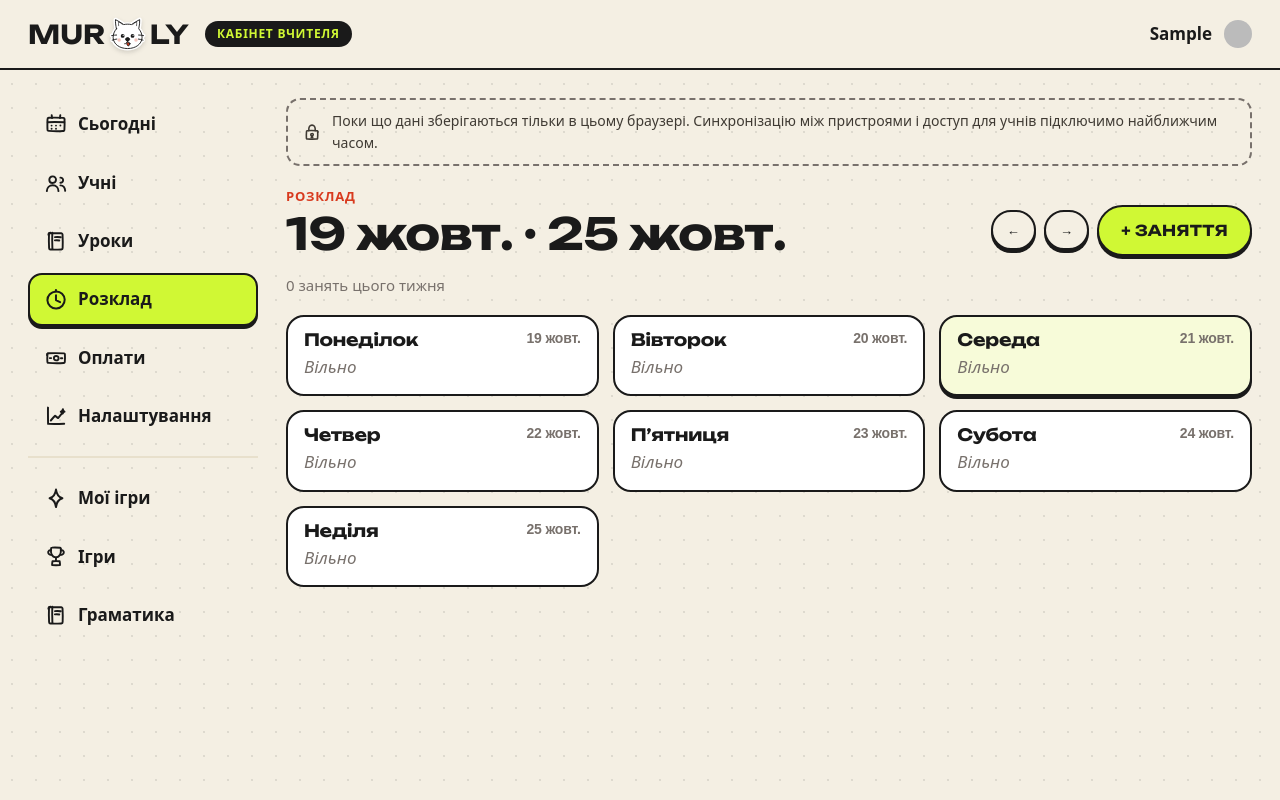
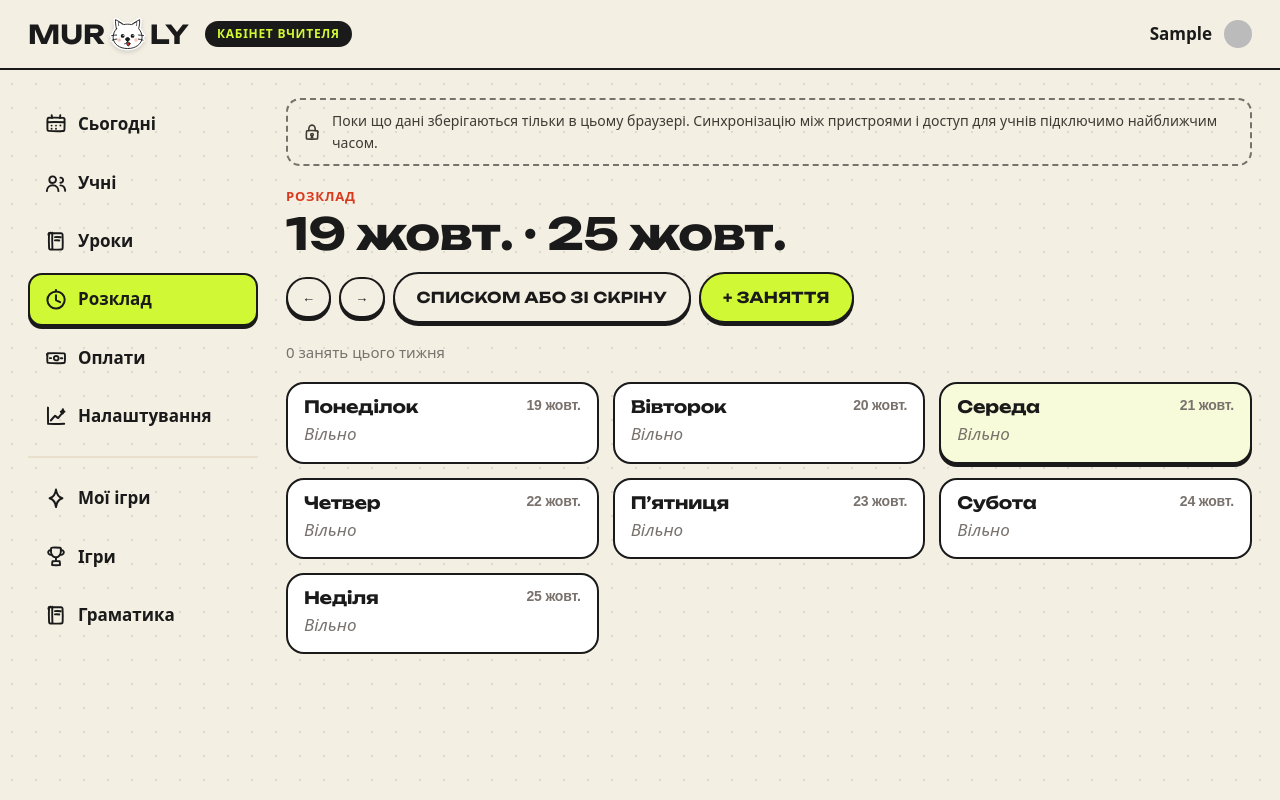
Before and after one commit to mariyavalyanskaya95-create/murly-saas, a Next.js app: page /teacher/schedule in a window 1280 px wide. Built offline with nearby package versions, Linux system fonts and the light colour scheme; no server answers; sample sign-in values are in the browser's storage; some icons are missing; a web font is replaced by a local one.

Commit message:
Schedule: list or screenshot import

```diff
--- a/app/teacher/schedule/page.tsx
+++ b/app/teacher/schedule/page.tsx
@@ -2,6 +2,7 @@
 import { useState } from 'react';
 import LessonRow from '@/components/teacher/LessonRow';
 import { LessonForm } from '@/components/teacher/forms';
+import ScheduleImport from '@/components/teacher/ScheduleImport';
 import { localeOf, plural, sameDay, useTeacher } from '@/lib/teacher-store';
 import { useT } from '@/components/LangProvider';
 
@@ -18,6 +19,7 @@ export default function SchedulePage() {
   const { data, ready } = useTeacher();
   const [offset, setOffset] = useState(0);
   const [open, setOpen] = useState(false);
+  const [imp, setImp] = useState(false);
   if (!ready) return null;
 
   const monday = startOfWeek(new Date()); monday.setDate(monday.getDate() + offset * 7);
@@ -35,10 +37,12 @@ export default function SchedulePage() {
           <button className="mu-btn t-btn-sm" onClick={() => setOffset(offset - 1)} aria-label={t({ uk: 'Попередній тиждень', ru: 'Предыдущая неделя', en: 'Previous week' })}>←</button>
           {offset !== 0 && <button className="mu-btn t-btn-sm" onClick={() => setOffset(0)}>{t({ uk: 'Цей тиждень', ru: 'Эта неделя', en: 'This week' })}</button>}
           <button className="mu-btn t-btn-sm" onClick={() => setOffset(offset + 1)} aria-label={t({ uk: 'Наступний тиждень', ru: 'Следующая неделя', en: 'Next week' })}>→</button>
-          <button className="mu-btn mu-btn--lime" onClick={() => setOpen(!open)}>{open ? t({ uk: 'Закрити', ru: 'Закрыть', en: 'Close' }) : t({ uk: '+ Заняття', ru: '+ Занятие', en: '+ Lesson' })}</button>
+          <button className="mu-btn" onClick={() => { setImp(!imp); setOpen(false); }}>{imp ? t({ uk: 'Закрити', ru: 'Закрыть', en: 'Close' }) : t({ uk: 'Списком або зі скріну', ru: 'Списком или со скрина', en: 'From a list or screenshot' })}</button>
+          <button className="mu-btn mu-btn--lime" onClick={() => { setOpen(!open); setImp(false); }}>{open ? t({ uk: 'Закрити', ru: 'Закрыть', en: 'Close' }) : t({ uk: '+ Заняття', ru: '+ Занятие', en: '+ Lesson' })}</button>
         </div>
       </div>
 
+      {imp && <div className="t-card"><h2>{t({ uk: 'Розклад списком або зі скріну', ru: 'Расписание списком или со скрина', en: 'Schedule from a list or screenshot' })}</h2><ScheduleImport onDone={() => setImp(false)} /></div>}
       {open && <div className="t-card"><h2>{t({ uk: 'Нове заняття', ru: 'Новое занятие', en: 'New lesson' })}</h2><LessonForm onDone={() => setOpen(false)} /></div>}
 
       <p className="t-muted">{((n) => `${n} ${plural(n, t.lang, { uk: ['заняття', 'заняття', 'занять'], ru: ['занятие', 'занятия', 'занятий'], en: ['lesson', 'lessons'] })} ${t({ uk: 'цього тижня', ru: 'на этой неделе', en: 'this week' })}`)(weekLessons.filter((l) => l.status !== 'cancelled').length)}</p>
```
